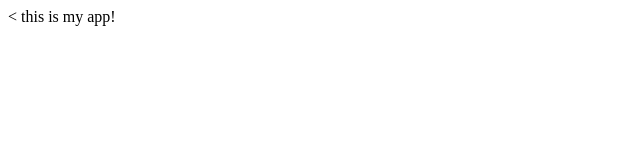
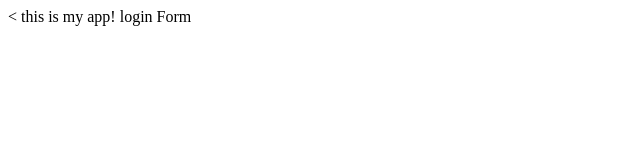
Before and after one commit to Relly98/first_start, a plain HTML site: page index.html in a window 1280 px wide. Shown: the full height of the page, 0-640 px from the left. Drawn offline with Linux system fonts and the light colour scheme.

Commit message:
On branch login 	changed to be committed: 		modified:   index.html 		new file:   log.txt 		new file:   login.html

```diff
--- a/index.html
+++ b/index.html
@@ -4,5 +4,6 @@
   </head>
   <<body>
     this is my app!
+    login Form
   </body>
 </html>
```
Also changed, not shown: login.html (added, +1 -0 lines), log.txt (added).
